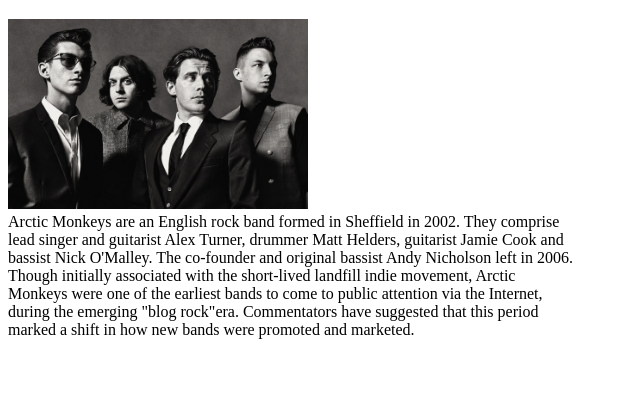
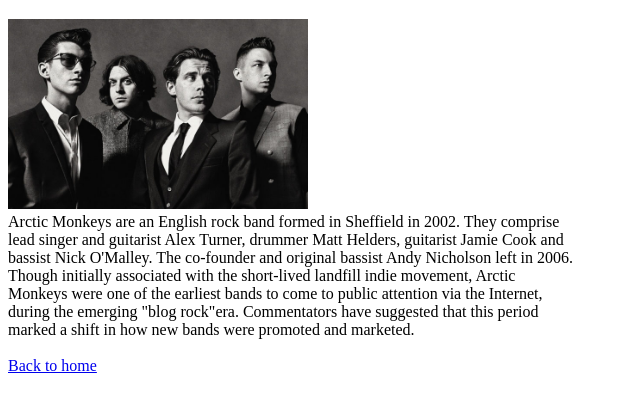
Before and after one commit to cout-BOOLISPRIME/Lithium-1Q-Lab-1-Villasfer, a plain HTML site: page artist.html in a window 1280 px wide. Shown: the part 61-470 px from the top of the page, without its empty margins (0-640 px from the left). Drawn offline with Linux system fonts and the light colour scheme.

Commit message:
artist.html

```diff
--- a/artist.html
+++ b/artist.html
@@ -13,6 +13,7 @@
              height="auto"
              alt="Picture of the arctic monkeys band"
              title="group photo of arctic monkeys">
+        <br>
         <div>Arctic Monkeys are an English rock band formed in Sheffield in 2002. They comprise</div>
         <div>lead singer and guitarist Alex Turner, drummer Matt Helders, guitarist Jamie Cook and </div>
         <div>bassist Nick O'Malley. The co-founder and original bassist Andy Nicholson left in 2006.</div>
@@ -20,6 +21,8 @@
         <div>Monkeys were one of the earliest bands to come to public attention via the Internet, </div>
         <div>during the emerging "blog rock"era. Commentators have suggested that this period</div>
         <div>marked a shift in how new bands were promoted and marketed.</div>
+        <br>
+        <a href="index.html">Back to home</a>
     </body>
 
 </html>
```
